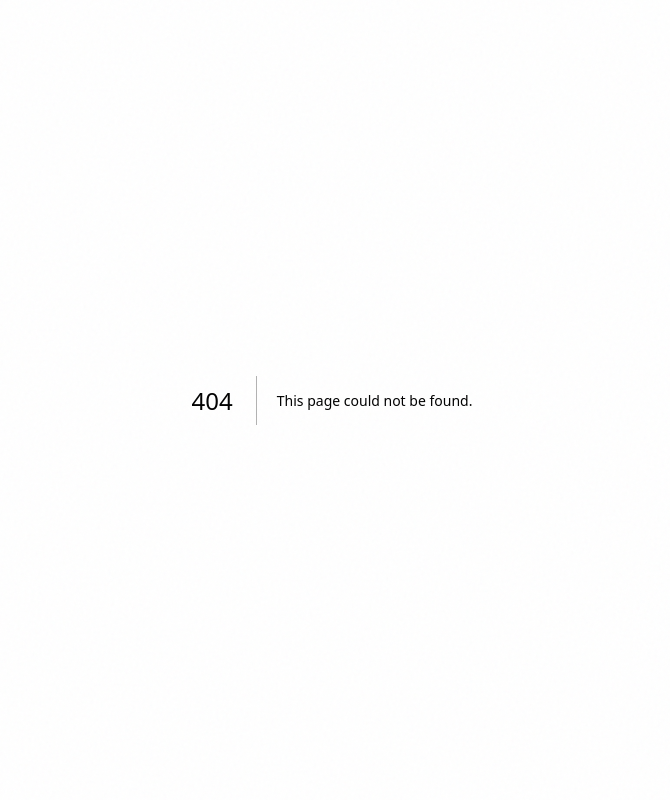
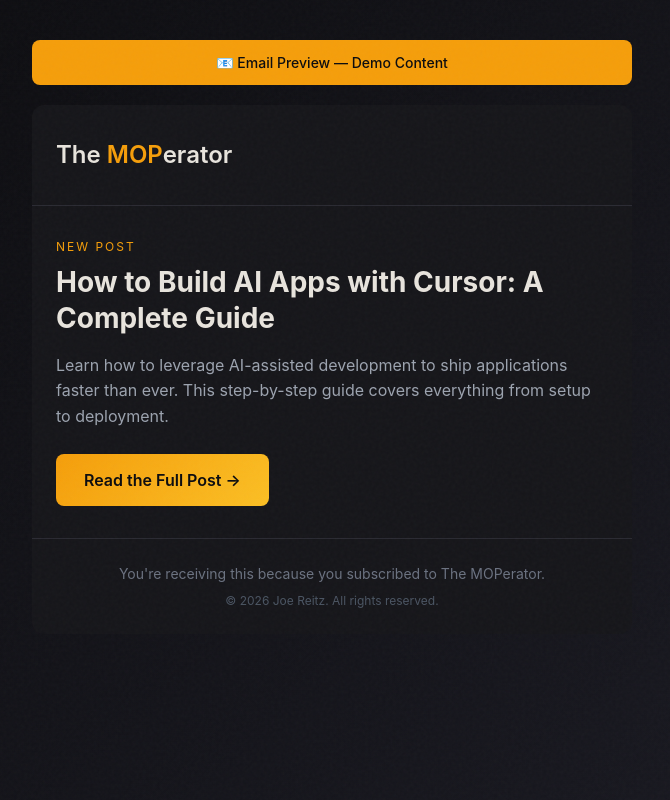
Before and after one commit to joe-reitz/moperator, a Next.js app: page /preview-email in a window 1280 px wide. Before the commit this address had no page. Shown: the whole page, without its empty margins (308-978 px from the left). Built offline with nearby package versions, Linux system fonts and the light colour scheme.

Commit message:
Fix email preview as page instead of API route

```diff
--- a/src/app/api/preview-email/route.tsx
+++ /dev/null
@@ -1,70 +0,0 @@
-import { client } from "@/sanity/lib/client";
-import { NextResponse } from "next/server";
-import { renderToStaticMarkup } from "react-dom/server";
-import NewPostEmail from "@/emails/NewPostEmail";
-
-type Post = {
-  title: string;
-  slug: { current: string };
-  excerpt: string | null;
-  mainImage: {
-    asset: {
-      url: string;
-    };
-  } | null;
-};
-
-export async function GET(request: Request) {
-  const { searchParams } = new URL(request.url);
-  const postSlug = searchParams.get("slug");
-
-  // Only allow in development or with auth
-  if (process.env.NODE_ENV === "production") {
-    const authHeader = request.headers.get("authorization");
-    if (authHeader !== `Bearer ${process.env.NOTIFICATION_API_KEY}`) {
-      return NextResponse.json({ error: "Unauthorized" }, { status: 401 });
-    }
-  }
-
-  let post: Post | null = null;
-
-  if (postSlug) {
-    post = await client.fetch(
-      `*[_type == "post" && slug.current == $slug][0] {
-        title,
-        slug,
-        excerpt,
-        mainImage {
-          asset-> {
-            url
-          }
-        }
-      }`,
-      { slug: postSlug }
-    );
-  }
-
-  // Use real post data or demo data
-  const emailData = post
-    ? {
-        postTitle: post.title,
-        postExcerpt: post.excerpt || "Check out our latest content!",
-        postUrl: `https://the-moperator.com/blog/${post.slug.current}`,
-        postImage: post.mainImage?.asset?.url,
-      }
-    : {
-        postTitle: "How to Build AI Apps with Cursor: A Complete Guide",
-        postExcerpt:
-          "Learn how to leverage AI-assisted development to ship applications faster than ever. This step-by-step guide covers everything from setup to deployment.",
-        postUrl: "https://the-moperator.com/blog/example-post",
-        postImage: undefined,
-      };
-
-  const html = renderToStaticMarkup(<NewPostEmail {...emailData} />);
-
-  return new NextResponse(`<!DOCTYPE html>${html}`, {
-    headers: {
-      "Content-Type": "text/html",
-    },
-  });
-}
--- /dev/null
+++ b/src/app/preview-email/page.tsx
@@ -0,0 +1,241 @@
+import { client } from "@/sanity/lib/client";
+import { redirect } from "next/navigation";
+import { headers } from "next/headers";
+
+type Post = {
+  title: string;
+  slug: { current: string };
+  excerpt: string | null;
+  mainImage: {
+    asset: {
+      url: string;
+    };
+  } | null;
+};
+
+export default async function PreviewEmailPage({
+  searchParams,
+}: {
+  searchParams: Promise<{ slug?: string; key?: string }>;
+}) {
+  const { slug: postSlug, key } = await searchParams;
+
+  // Simple auth check in production
+  if (process.env.NODE_ENV === "production") {
+    if (key !== process.env.NOTIFICATION_API_KEY) {
+      redirect("/");
+    }
+  }
+
+  let post: Post | null = null;
+
+  if (postSlug) {
+    post = await client.fetch(
+      `*[_type == "post" && slug.current == $slug][0] {
+        title,
+        slug,
+        excerpt,
+        mainImage {
+          asset-> {
+            url
+          }
+        }
+      }`,
+      { slug: postSlug }
+    );
+  }
+
+  // Use real post data or demo data
+  const postTitle = post?.title || "How to Build AI Apps with Cursor: A Complete Guide";
+  const postExcerpt = post?.excerpt || "Learn how to leverage AI-assisted development to ship applications faster than ever. This step-by-step guide covers everything from setup to deployment.";
+  const postUrl = post
+    ? `https://the-moperator.com/blog/${post.slug.current}`
+    : "https://the-moperator.com/blog/example-post";
+  const postImage = post?.mainImage?.asset?.url;
+
+  return (
+    <html>
+      <head>
+        <meta charSet="utf-8" />
+        <meta name="viewport" content="width=device-width, initial-scale=1" />
+        <title>Email Preview</title>
+      </head>
+      <body
+        style={{
+          margin: 0,
+          padding: "40px 20px",
+          backgroundColor: "#0c0c0f",
+          fontFamily:
+            '-apple-system, BlinkMacSystemFont, "Segoe UI", Roboto, sans-serif',
+        }}
+      >
+        {/* Preview banner */}
+        <div
+          style={{
+            maxWidth: "600px",
+            margin: "0 auto 20px",
+            padding: "12px 16px",
+            backgroundColor: "#f59e0b",
+            borderRadius: "8px",
+            color: "#0c0c0f",
+            fontSize: "14px",
+            fontWeight: 500,
+            textAlign: "center" as const,
+          }}
+        >
+          📧 Email Preview {post ? `— "${post.title}"` : "— Demo Content"}
+        </div>
+
+        {/* Email content */}
+        <table
+          role="presentation"
+          style={{
+            width: "100%",
+            maxWidth: "600px",
+            margin: "0 auto",
+            backgroundColor: "#16161a",
+            borderRadius: "12px",
+            overflow: "hidden",
+          }}
+        >
+          {/* Header */}
+          <tbody>
+            <tr>
+              <td
+                style={{
+                  padding: "32px 24px",
+                  borderBottom: "1px solid #2a2a32",
+                }}
+              >
+                <table role="presentation" style={{ width: "100%" }}>
+                  <tbody>
+                    <tr>
+                      <td>
+                        <span
+                          style={{
+                            fontSize: "24px",
+                            fontWeight: 600,
+                            color: "#e8e4dd",
+                          }}
+                        >
+                          The <span style={{ color: "#f59e0b" }}>MOP</span>
+                          erator
+                        </span>
+                      </td>
+                    </tr>
+                  </tbody>
+                </table>
+              </td>
+            </tr>
+
+            {/* Content */}
+            <tr>
+              <td style={{ padding: "32px 24px" }}>
+                <p
+                  style={{
+                    margin: "0 0 8px 0",
+                    fontSize: "12px",
+                    textTransform: "uppercase" as const,
+                    letterSpacing: "2px",
+                    color: "#f59e0b",
+                  }}
+                >
+                  New Post
+                </p>
+                <h1
+                  style={{
+                    margin: "0 0 16px 0",
+                    fontSize: "28px",
+                    fontWeight: 700,
+                    color: "#e8e4dd",
+                    lineHeight: 1.3,
+                  }}
+                >
+                  {postTitle}
+                </h1>
+                <p
+                  style={{
+                    margin: "0 0 24px 0",
+                    fontSize: "16px",
+                    lineHeight: 1.6,
+                    color: "#9ca3af",
+                  }}
+                >
+                  {postExcerpt}
+                </p>
+
+                {/* Post Image */}
+                {postImage && (
+                  <img
+                    src={postImage}
+                    alt={postTitle}
+                    style={{
+                      width: "100%",
+                      height: "auto",
+                      borderRadius: "8px",
+                      marginBottom: "24px",
+                    }}
+                  />
+                )}
+
+                {/* CTA Button */}
+                <table role="presentation">
+                  <tbody>
+                    <tr>
+                      <td
+                        style={{
+                          borderRadius: "8px",
+                          background:
+                            "linear-gradient(135deg, #f59e0b 0%, #fbbf24 100%)",
+                        }}
+                      >
+                        <a
+                          href={postUrl}
+                          style={{
+                            display: "inline-block",
+                            padding: "14px 28px",
+                            fontSize: "16px",
+                            fontWeight: 600,
+                            color: "#0c0c0f",
+                            textDecoration: "none",
+                          }}
+                        >
+                          Read the Full Post →
+                        </a>
+                      </td>
+                    </tr>
+                  </tbody>
+                </table>
+              </td>
+            </tr>
+
+            {/* Footer */}
+            <tr>
+              <td
+                style={{
+                  padding: "24px",
+                  borderTop: "1px solid #2a2a32",
+                  textAlign: "center" as const,
+                }}
+              >
+                <p
+                  style={{
+                    margin: "0 0 8px 0",
+                    fontSize: "14px",
+                    color: "#6b7280",
+                  }}
+                >
+                  You&apos;re receiving this because you subscribed to The
+                  MOPerator.
+                </p>
+                <p style={{ margin: 0, fontSize: "12px", color: "#4b5563" }}>
+                  © 2026 Joe Reitz. All rights reserved.
+                </p>
+              </td>
+            </tr>
+          </tbody>
+        </table>
+      </body>
+    </html>
+  );
+}
```
